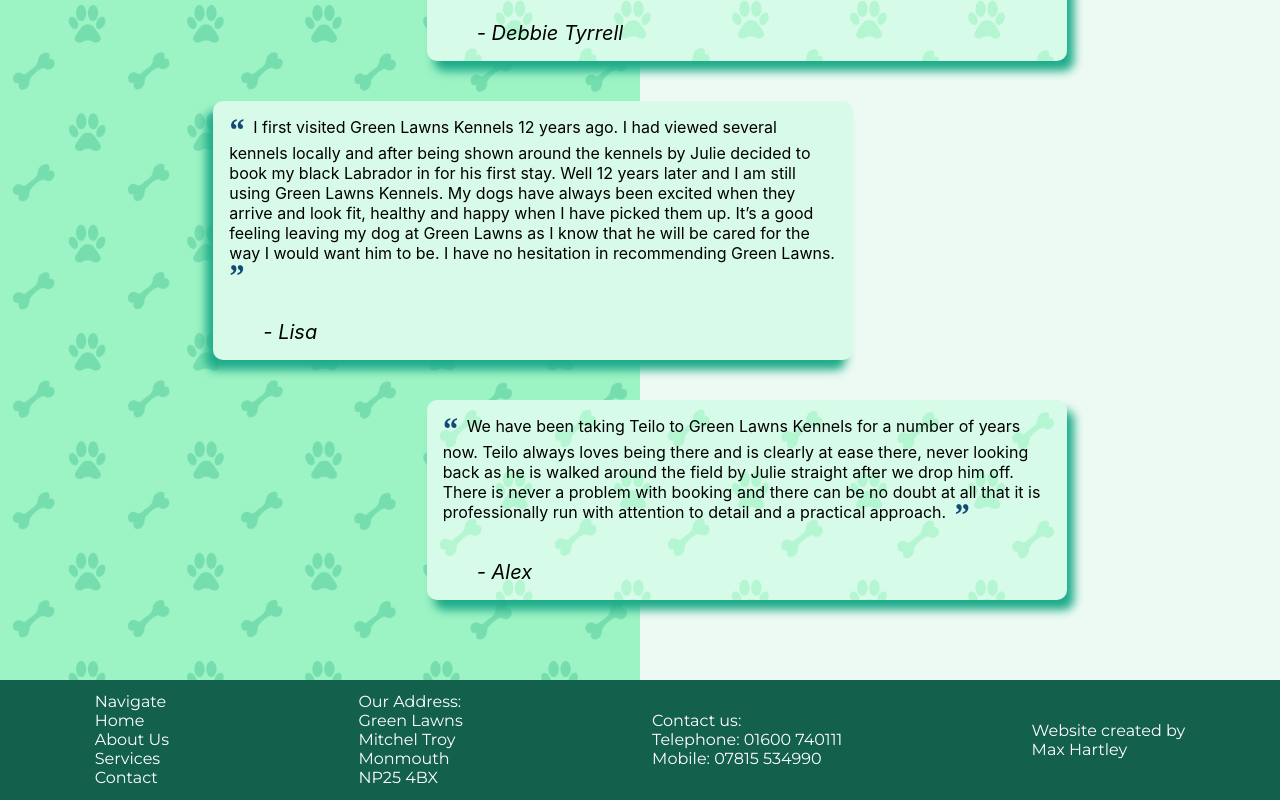
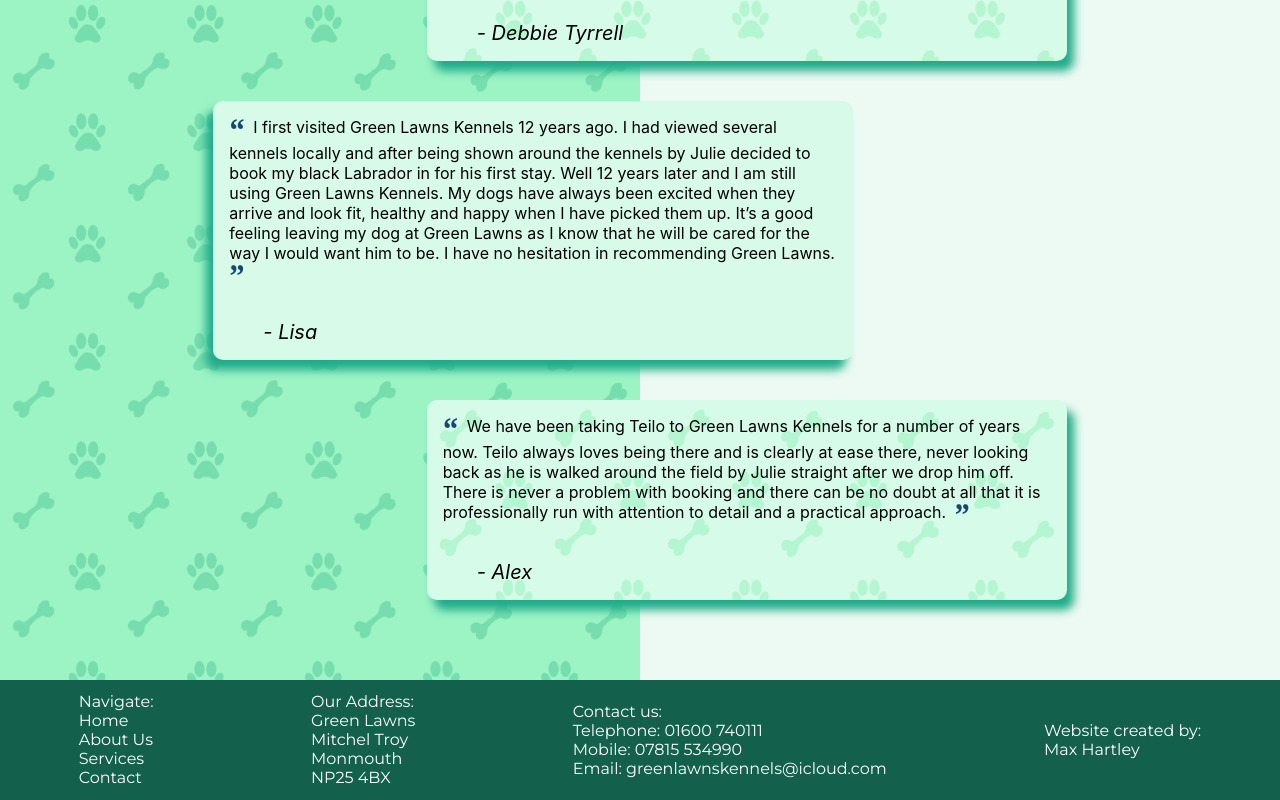
Before and after one commit to Velocima/green-lawns, a React (Create React App) app: page / in a window 1280 px wide. Shown: the part 2990-3790 px from the top of the page. Built offline with nearby package versions, Linux system fonts and the light colour scheme.

Commit message:
email added to footer

```diff
--- a/src/components/Footer.jsx
+++ b/src/components/Footer.jsx
@@ -7,7 +7,7 @@ export default function Footer() {
 	return (
 		<footer>
 			<ul>
-				<li key='first-item'>Navigate</li>
+				<li key='first-item'>Navigate:</li>
 				{pages.map((page, i) => (
 					<li key={`${i}${page}`}>
 						<Link to={page.route}>{page.navText}</Link>
@@ -36,9 +36,14 @@ export default function Footer() {
 				<a href='tel:07815534990'>
 					<span>07815 534990</span>
 				</a>
+				<br />
+				Email:{' '}
+				<a href='mailto:greenlawnskennels@icloud.com'>
+					<span className='email'>greenlawnskennels@icloud.com</span>
+				</a>
 			</p>
 			<p>
-				Website created by <br></br>
+				Website created by:<br></br>
 				Max Hartley
 			</p>
 		</footer>
```
